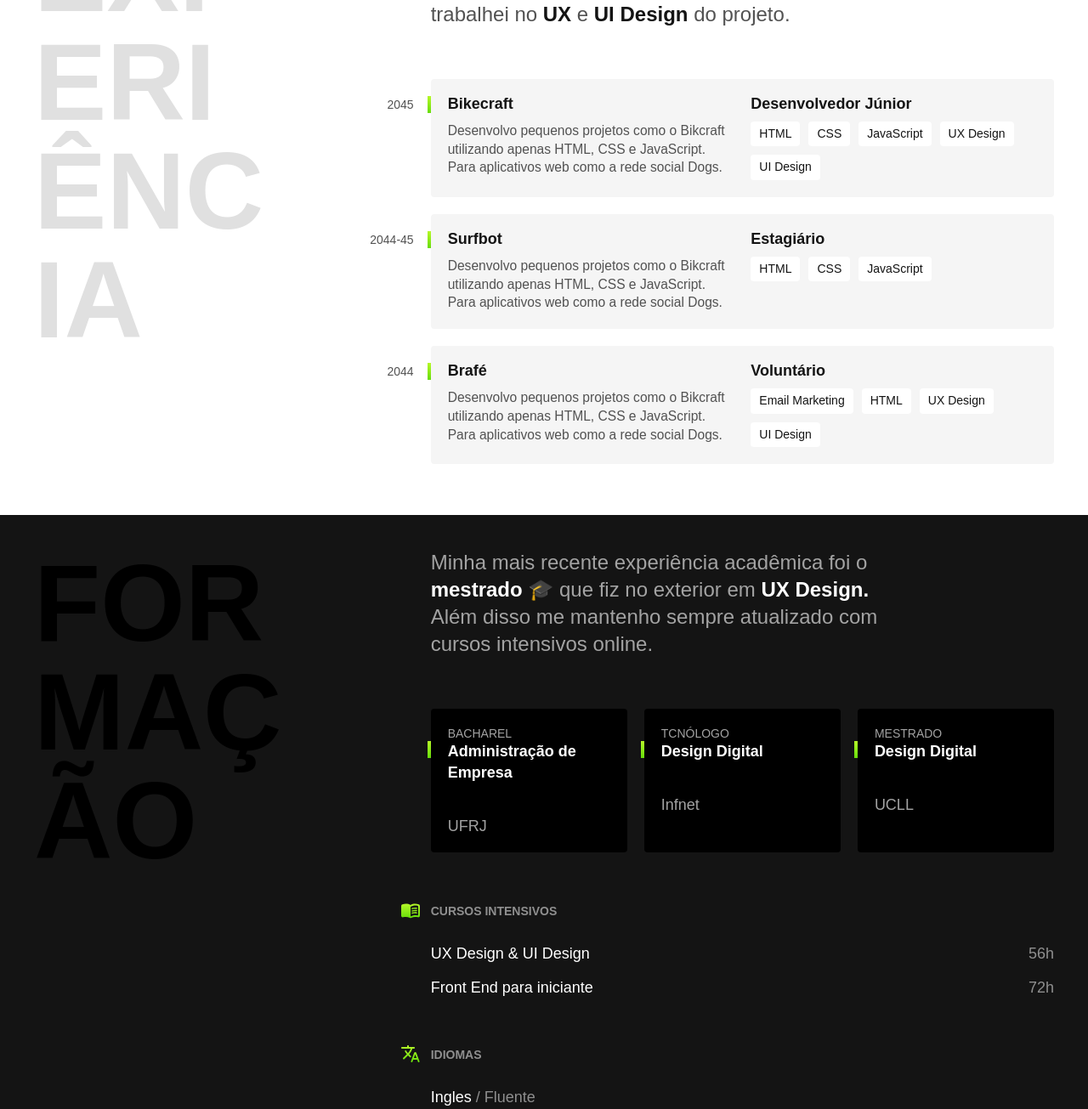
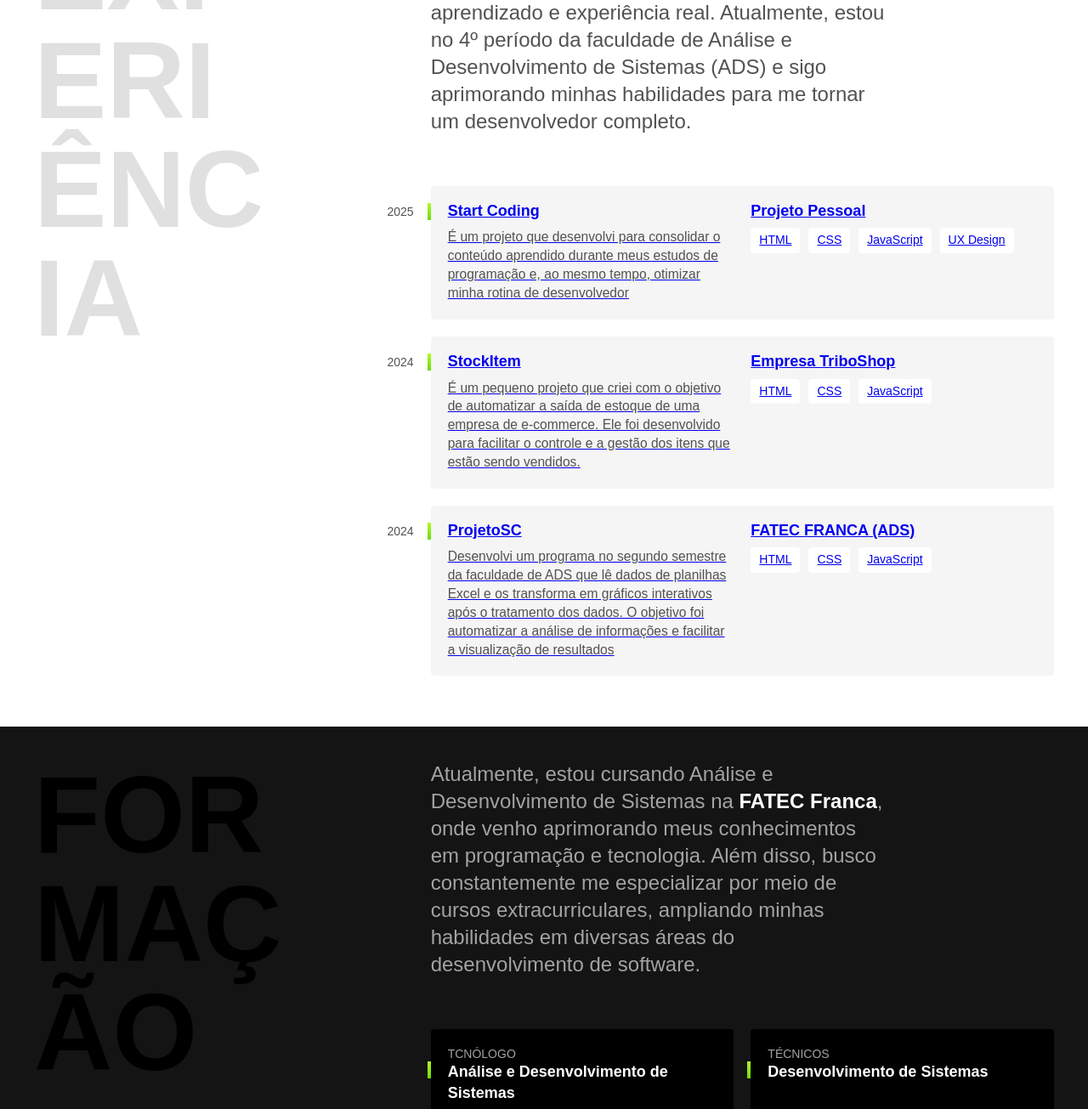
Before and after one commit to MiguelKelton/MiguelKelton.github.io, a plain HTML site: page index.html in a window 1280 px wide. Shown: the part 858-2163 px from the top of the page at 85% size. Drawn offline with Linux system fonts and the light colour scheme.

Commit message:
Update index.html

```diff
--- a/index.html
+++ b/index.html
@@ -6,81 +6,85 @@
     <title>Miguel Kelton</title>
     <meta name="description" content="Desenvolvedor Front End e UX/UI Designer,
     Localizado no Rio de Janeiro">
-    <link rel="stylesheet" href="/css/style.min.css">
+    <link rel="stylesheet" href="/css/style.css">
     <link rel="icon" href="./favicon.svg" type="image/svg+xml">
 </head>
 <body>
     <header class="header">
-        <img src="./img/marca.svg" alt="Marca" width="104" height="38">
+        <a href="#"  class="logo">Miguel Kelton</a>
         <nav>
             <ul class="header-menu">
-                <li><a href="#experiencia">Exeperiência</a></li>
-                <li><a href="#formacao">Formação</a></li>
-                <li><a href="#contato">Contato</a></li>
+                <li class="nav-item"><a href="#experiencia" class="nav-link">Exeperiência</a></li>
+                <li class="nav-item"><a href="#formacao" class="nav-link">Formação</a></li>
+                <li class="nav-item"><a href="#contato" class="nav-link"> Contato</a></li>
             </ul>
         </nav>
     </header>
 
     <main class="introducao">
-        <img src="./img/perfil.jpg" alt="Lobo Cinza" width="360" height="520">
+        <img src="./img/foto_perfil.png" alt="Lobo Cinza" width="360" height="520">
         <div>
-            <h1>Desenvolvedor <br> Front End & <br> UX/UI Designer</h1>
-            <p>Localizado no Rio de Janeiro</p>
+            <h1>Desenvolvedor <br> Front End & <br> Estudante de Back-End</h1>
+            <p>Localizado em Franca Sp</p>
         </div>
     </main>
 
     <section class="experiencia" id="experiencia" aria-label="Experiência">
         <h2 class="subtitulo">Experiência</h2>
         <div>
-            <p class="experiencia-texto">Desenvolvo pequenos projetos como o Bikcraft utilizando apenas <strong> HTML</strong>,
-            <strong>CSS</strong> e <strong>JavaScript</strong>. Para aplicativos web como a rede social Dogs eu
-            trabalhei no <strong>UX</strong> e <strong>UI Design</strong>
-            do projeto.</p>
+            <p class="experiencia-texto">Desenvolvo projetos pessoais para tornar o dia a dia mais prático e eficiente.
+            Além disso, crio soluções para pequenas empresas, unindo aprendizado e experiência real.
+            Atualmente, estou no 4º período da faculdade de Análise e Desenvolvimento de Sistemas (ADS)
+            e sigo aprimorando minhas habilidades para me tornar um desenvolvedor completo.
+           </p>
 
+           <a href="https://miguelkelton.github.io/MiguelKelton.github.io-GuiaProgramacao/">
             <div class="empresa">
-                <span class="empresa-ano">2045</span>
-                <h3 class="empresa-titulo">Bikecraft</h3>
-                <span class="empresa-titulo">Desenvolvedor Júnior</span>
-                <p class="empresa-texto">Desenvolvo pequenos projetos como o Bikcraft
-                    utilizando apenas HTML, CSS e JavaScript.
-                    Para aplicativos web como a rede social Dogs.</p>
+                <span class="empresa-ano">2025</span>
+                <h3 class="empresa-titulo">Start Coding</h3>
+                <span class="empresa-titulo">Projeto Pessoal</span>
+                <p class="empresa-texto">É um projeto que desenvolvi para consolidar o conteúdo aprendido durante meus estudos de
+                programação e, ao mesmo tempo, otimizar minha rotina de desenvolvedor</p>
                     <ul class="empresa-habilidade ">
                         <li>HTML</li>
                         <li>CSS</li>
                         <li>JavaScript</li>
                         <li>UX Design</li>
-                        <li>UI Design</li>
                     </ul>
             </div>
+            </a>
 
+
+            <a href="https://miguelkelton.github.io/ControleDeProdutos.github.io/">
             <div class="empresa">
-                <span class="empresa-ano">2044-45</span>
-                <h3 class="empresa-titulo">Surfbot</h3>
-                <span class="empresa-titulo">Estagiário</span>
-                <p class="empresa-texto">Desenvolvo pequenos projetos como o Bikcraft
-                    utilizando apenas HTML, CSS e JavaScript.
-                    Para aplicativos web como a rede social Dogs.</p>
+                <span class="empresa-ano">2024</span>
+                <h3 class="empresa-titulo">StockItem </h3>
+                <span class="empresa-titulo">Empresa TriboShop</span>
+                <p class="empresa-texto">É um pequeno projeto que criei com o objetivo de automatizar a saída de estoque de uma empresa
+                    de e-commerce. Ele foi desenvolvido para facilitar o controle e a gestão dos itens que estão sendo vendidos.</p>
                     <ul class="empresa-habilidade">
                         <li>HTML</li>
                         <li>CSS</li>
                         <li>JavaScript</li>
                     </ul>
             </div>
+            </a>
 
+            <a href="https://projetosc0.github.io">
             <div class="empresa">
-                <span class="empresa-ano">2044</span>
-                <h3 class="empresa-titulo">Brafé</h3>
-                <span class="empresa-titulo">Voluntário</span>
-                <p class="empresa-texto">Desenvolvo pequenos projetos como o Bikcraft
-                    utilizando apenas HTML, CSS e JavaScript.
-                    Para aplicativos web como a rede social Dogs.</p>
+                <span class="empresa-ano">2024</span>
+                <h3 class="empresa-titulo">ProjetoSC</h3>
+                <span class="empresa-titulo">FATEC FRANCA (ADS) </span>
+                <p class="empresa-texto">Desenvolvi um programa no segundo semestre da faculdade de ADS que lê dados de planilhas Excel
+                    e os transforma em gráficos interativos após o tratamento dos dados. O objetivo foi automatizar a
+                    análise de informações e facilitar a visualização de resultados</p>
                     <ul class="empresa-habilidade ">
-                        <li>Email Marketing</li>
                         <li>HTML</li>
-                        <li>UX Design</li>
-                        <li>UI Design</li>
+                        <li>CSS</li>
+                        <li>JavaScript</li>
                     </ul>
             </div>
+            </a>
 
 
         </div>
@@ -92,43 +96,40 @@
 
             <div>
                 <p class="formacao-texto">
-                    Minha mais recente experiência acadêmica foi o <strong> mestrado </strong>
-                    🎓 que fiz no exterior em <strong> UX Design. </strong>
-                    Além disso me mantenho sempre atualizado com cursos intensivos online.
+                    Atualmente, estou cursando Análise e Desenvolvimento de Sistemas na <strong>FATEC Franca</strong>, onde venho aprimorando meus
+                    conhecimentos em programação e tecnologia. Além disso, busco constantemente me especializar por meio de cursos
+                    extracurriculares, ampliando minhas habilidades em diversas áreas do desenvolvimento de software.
+
                 </p>
 
                 <ul class="faculdade-lista">
                     <li class="faculdade">
-                        <span class="faculdade-tipo">Bacharel</span>
-                        <h3 class="faculdade-curso">Administração de Empresa</h3>
-                        <span class="faculdade-instituicao">UFRJ</span>
+                        <span class="faculdade-tipo">Tcnólogo</span>
+                        <h3 class="faculdade-curso">Análise e Desenvolvimento de Sistemas</h3>
+                        <span class="faculdade-instituicao">FATEC</span>
                     </li>
                     <li class="faculdade">
-                        <span class="faculdade-tipo">Tcnólogo</span>
-                        <h3 class="faculdade-curso">Design Digital</h3>
-                        <span class="faculdade-instituicao">Infnet</span>
+                        <span class="faculdade-tipo">Técnicos</span>
+                        <h3 class="faculdade-curso">Desenvolvimento de Sistemas </h3>
+                        <span class="faculdade-instituicao">ETEC</span>
                     </li>
-                    <li class="faculdade">
-                        <span class="faculdade-tipo">Mestrado</span>
-                        <h3 class="faculdade-curso">Design Digital</h3>
-                        <span class="faculdade-instituicao">UCLL</span>
-                    </li>
+
                 </ul>
 
                 <div class="formacao-extra">
                     <div class="cursos">
                         <h3>Cursos Intensivos</h3>
                         <ul>
-                            <li>UX Design & UI Design <span>56h</span></li>
+                            <li>HTML e CSS para Iniciantes<span>23h</span></li>
                             <li>Front End para iniciante<span>72h</span></li>
+                            <li>Curso de Python para iniciantes<span>4h</span></li>
                         </ul>
                     </div>
 
                     <div class="idiomas">
                         <h3>Idiomas</h3>
                         <ul>
-                            <li>Ingles <span>/ Fluente</span></li>
-                            <li>Espanhol<span>/ Intermediario</span></li>
+                            <li>Ingles <span>/ Básico</span></li>
                         </ul>
                     </div>
 
@@ -142,13 +143,13 @@
     <footer class="footer" id="contato">
         <div class="footer-container">
             <p class="footer-texto">Estou disponível para novos projetos no momento.
-            Entre em contato comigo e marcamos uma conversa 👋</p>
+            Entre em contato comigo e marcamos uma conversa</p>
             <ul class="footer-contato">
-                <li>lobo@gmail.com</li>
-                <li>+55 16 9999-9999</li>
-                <li><a href="/">@Instagram</a></li>
+                <li>miguelkeltonrocha04@gmail.com</li>
+                <li>+55 16 98115-1426</li>
+                <li><a href="https:linkedin.com/in/miguel-kelton-">LinkedIn</a></li>
             </ul>
-            <p class="footer-copy">Lobo. Alguns direitos reservados. </p>
+            <p class="footer-copy">Miguel Kelton. Alguns direitos reservados. </p>
 
         </div>
 
```
